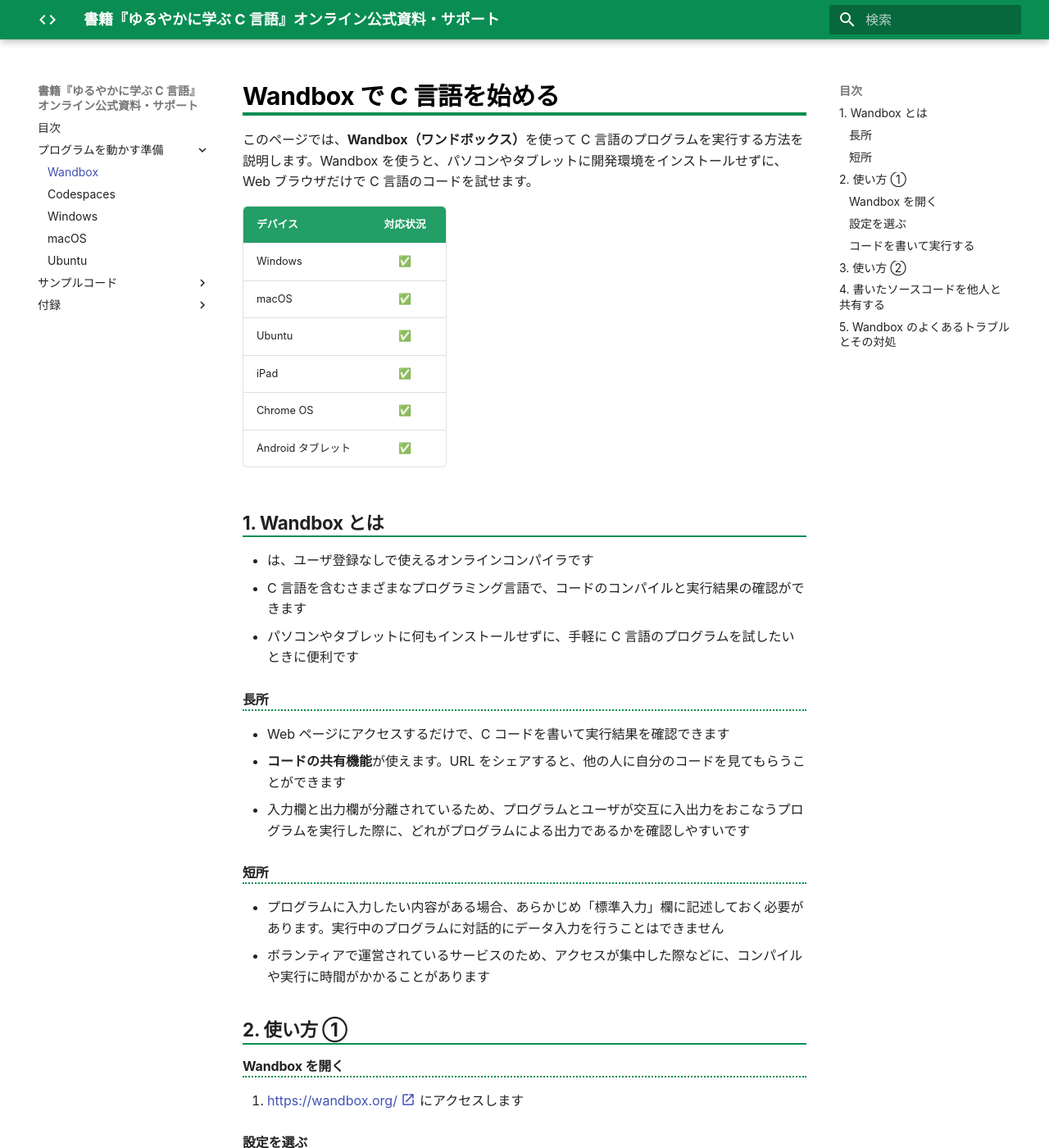
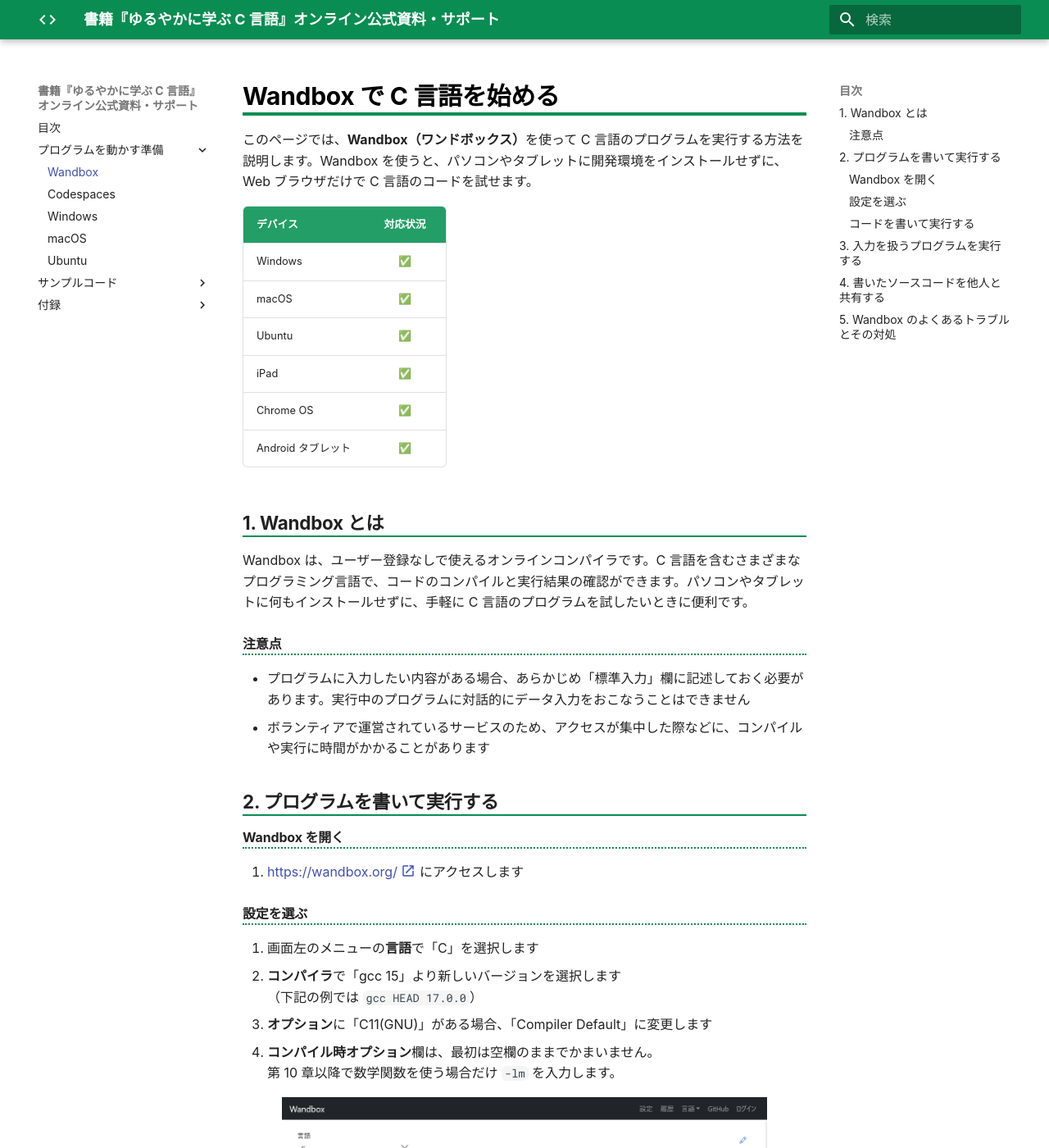
Before and after one commit to yuruyaka-c/yuruyaka-c.github.io, an MkDocs documentation site: the page built from docs/setup/wandbox.md, in a window 1280 px wide and 1400 px high. Shown: the whole window at 82% size. Built offline with MkDocs 1.6.1 and Material for MkDocs 9.7.7, drawn with Linux system fonts in a browser that asks for light colours; nearby versions of some CDN libraries; some web fonts are replaced; some of the changed text lies outside the part shown.

Commit message:
Update wandbox.md

````diff
--- a/docs/setup/wandbox.md
+++ b/docs/setup/wandbox.md
@@ -12,26 +12,19 @@
 | Android タブレット | ✅ |
 
 ## 1. Wandbox とは
-- は、ユーザ登録なしで使えるオンラインコンパイラです
-- C 言語を含むさまざまなプログラミング言語で、コードのコンパイルと実行結果の確認ができます
-- パソコンやタブレットに何もインストールせずに、手軽に C 言語のプログラムを試したいときに便利です
+Wandbox は、ユーザー登録なしで使えるオンラインコンパイラです。C 言語を含むさまざまなプログラミング言語で、コードのコンパイルと実行結果の確認ができます。パソコンやタブレットに何もインストールせずに、手軽に C 言語のプログラムを試したいときに便利です。
 
-### 長所
-- Web ページにアクセスするだけで、C コードを書いて実行結果を確認できます
-- **コードの共有機能**が使えます。URL をシェアすると、他の人に自分のコードを見てもらうことができます
-- 入力欄と出力欄が分離されているため、プログラムとユーザが交互に入出力をおこなうプログラムを実行した際に、どれがプログラムによる出力であるかを確認しやすいです
-
-### 短所
-- プログラムに入力したい内容がある場合、あらかじめ「標準入力」欄に記述しておく必要があります。実行中のプログラムに対話的にデータ入力を行うことはできません
+### 注意点
+- プログラムに入力したい内容がある場合、あらかじめ「標準入力」欄に記述しておく必要があります。実行中のプログラムに対話的にデータ入力をおこなうことはできません
 - ボランティアで運営されているサービスのため、アクセスが集中した際などに、コンパイルや実行に時間がかかることがあります
 
-## 2. 使い方 ①
+## 2. プログラムを書いて実行する
 
 ### Wandbox を開く
 1. [https://wandbox.org/ :material-open-in-new:](https://wandbox.org/) にアクセスします
 
 ### 設定を選ぶ
-1. **言語**で「C」を選択します
+1. 画面左のメニューの**言語**で「C」を選択します
 1. **コンパイラ**で「gcc 15」より新しいバージョンを選択します
 （下記の例では `gcc HEAD 17.0.0`）
 1. **オプション**に「C11(GNU)」がある場合、「Compiler Default」に変更します
@@ -47,7 +40,7 @@
 
 ![](../images/wandbox-2.png)
 
-```c title="画像内のサンプルコード"
+```c title="実行するサンプルコード"
 #include <stdio.h>
 
 int main()
@@ -58,13 +51,13 @@
 ```
 
 
-## 3. 使い方 ②
+## 3. 入力を扱うプログラムを実行する
 - 第 3 章以降に出てくる `scanf()` のように、標準入力からの入力を扱うプログラムを実行する場合、あらかじめ右側の「標準入力」欄に入力内容を記述します
 - 入力内容が複数ある場合、半角空白や改行で区切ります
 
 ![](../images/wandbox-3.png)
 
-```c title="画像内のサンプルコード"
+```c title="実行するサンプルコード"
 #include <stdio.h>
 
 int main()
@@ -124,4 +117,4 @@
 	```
 
 	- 原因: 数学関数を使うためのライブラリがリンクされていません（**第 10 章** 参照）
-	- 解決法: Wandbox の[「コンパイル時オプション」欄に `-lm` を追加します。:material-open-in-new:](https://wandbox.org/permlink/nNIIRLZYUYjZg5dW){:target="_blank"}
+	- 解決法: Wandbox の[「コンパイル時オプション」欄に `-lm` を追加します :material-open-in-new:](https://wandbox.org/permlink/nNIIRLZYUYjZg5dW){:target="_blank"}
````
